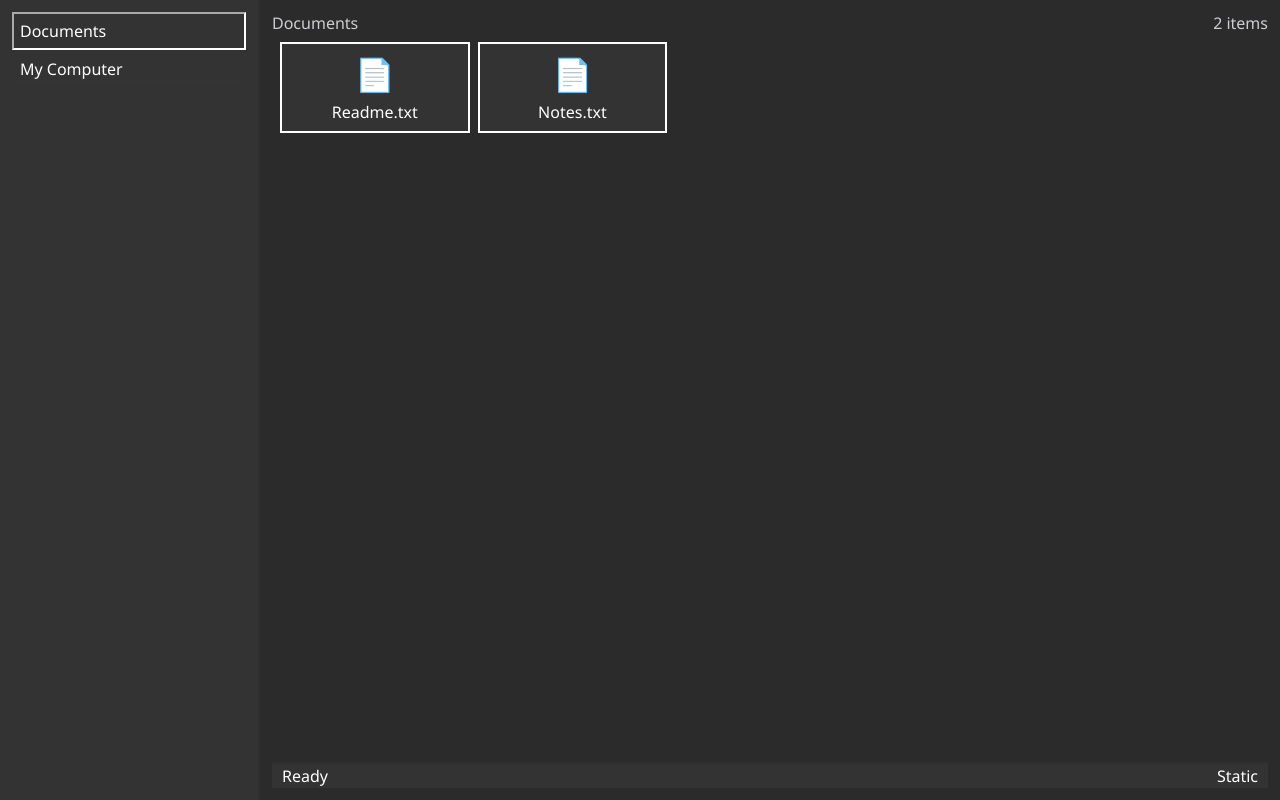
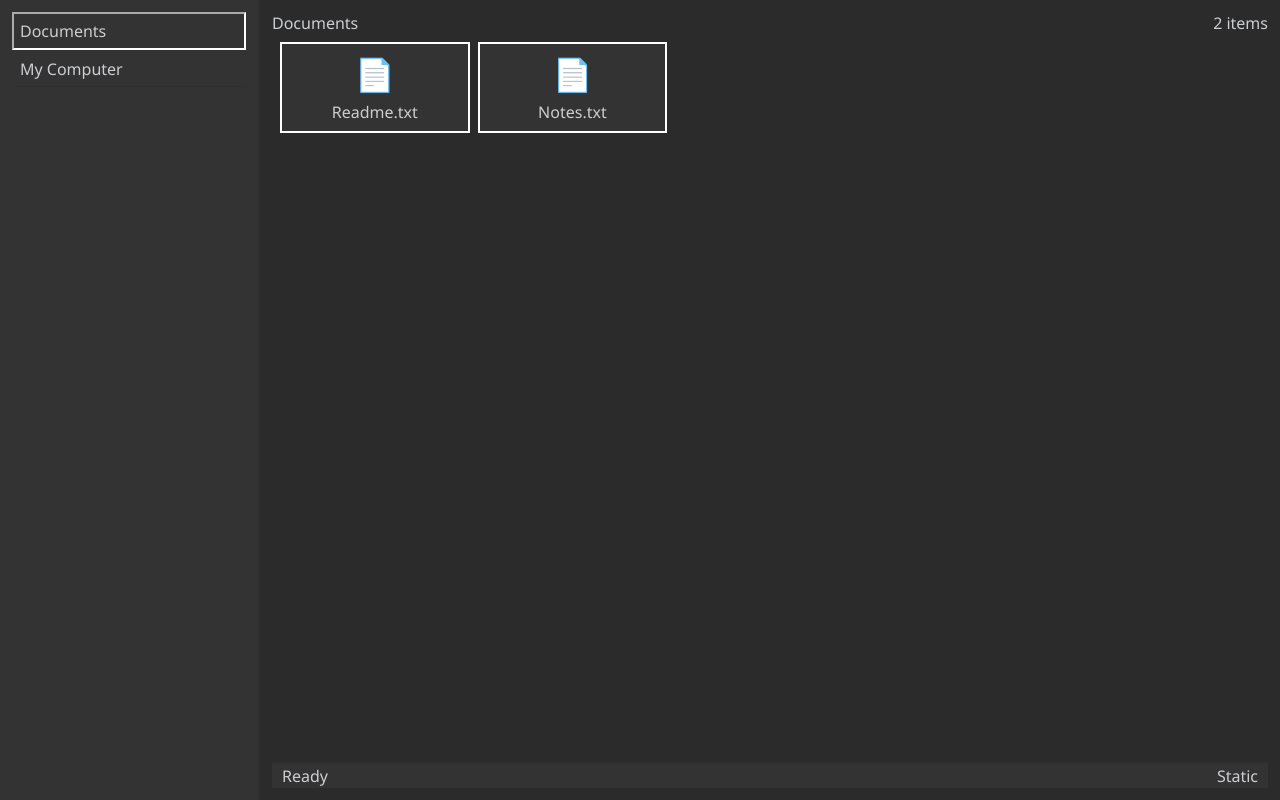
Before and after one commit to thybytecast/web-file-explorer, a plain HTML site: page index.html in a window 1280 px wide. Drawn offline with Linux system fonts and the light colour scheme.

Commit message:
Update index.html

```diff
--- a/index.html
+++ b/index.html
@@ -5,7 +5,7 @@
   <meta name="viewport" content="width=device-width,initial-scale=1" />
   <title>Windows 9x Explorer — Embedded</title>
   <style>
-    :root{--bg:#2b2b2b;--panel:#2b2b2b;--face:#2b2b2b;--text:white;--accent:#ccced1}
+    :root{--bg:#2b2b2b;--panel:#2b2b2b;--face:#2b2b2b;--text:#ccced1;--accent:#ccced1}
     *{box-sizing:border-box;font-family: "Segoe UI", Tahoma, Geneva, Verdana, sans-serif}
     body{margin:0;background:var(--face);color:var(--text)}
 
```
